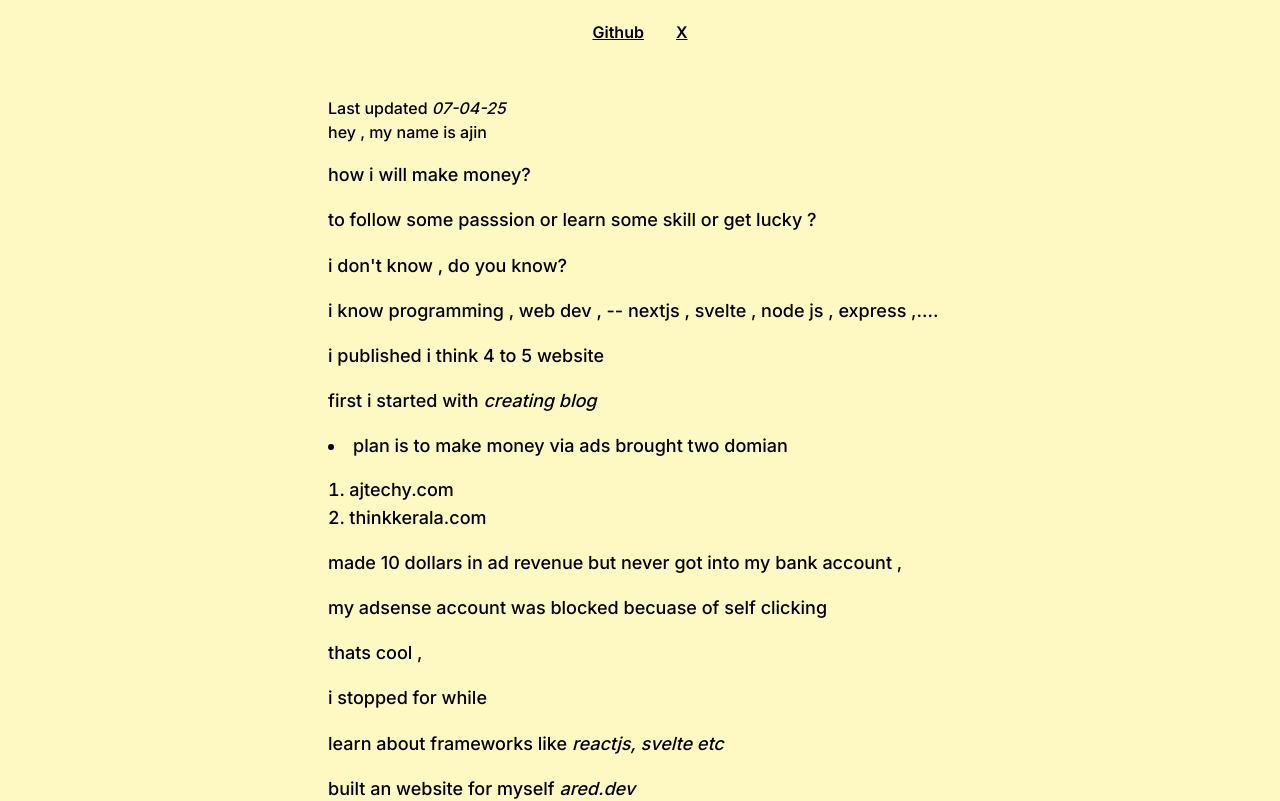
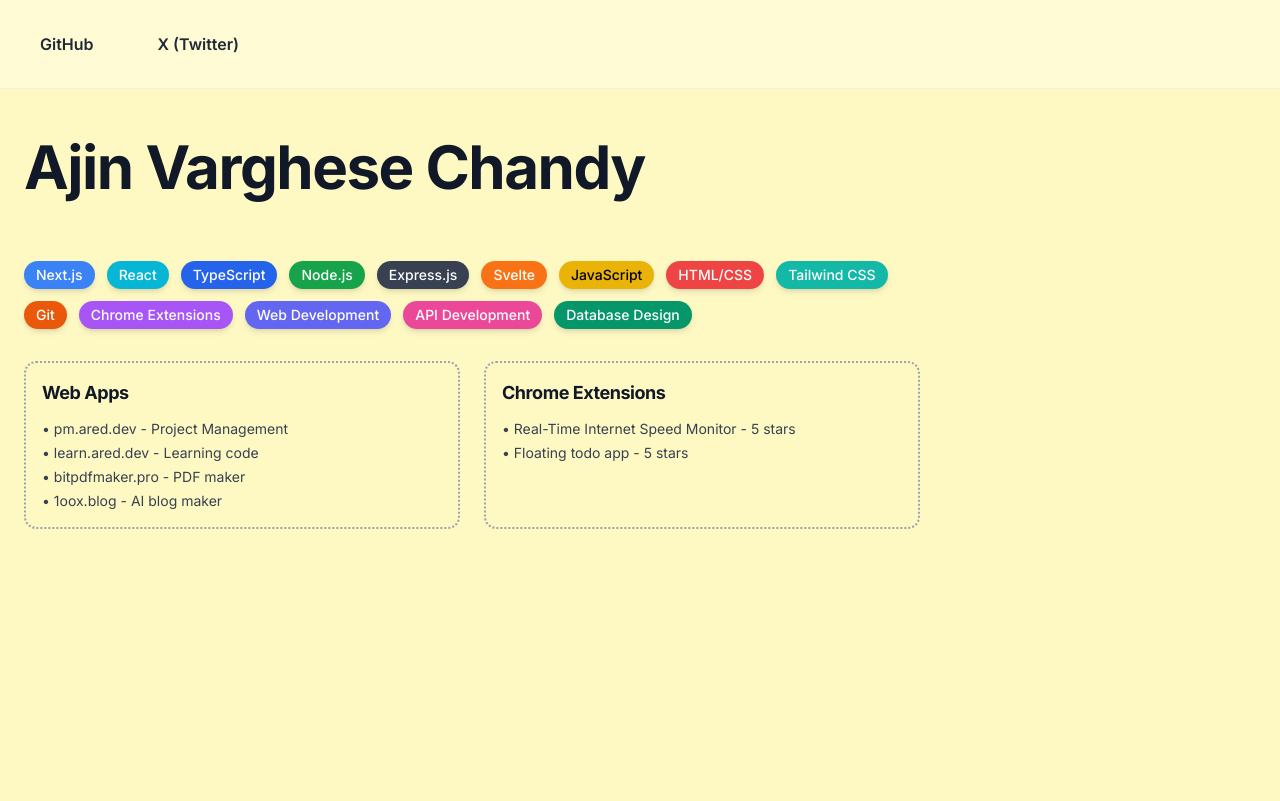
Before and after one commit to aajinn/0Ared, a Next.js app: page / in a window 1280 px wide. Shown: the top 801 px of the page. Built offline with nearby package versions, Linux system fonts and the light colour scheme.

Commit message:
new style

```diff
--- a/src/app/globals.css
+++ b/src/app/globals.css
@@ -5,42 +5,35 @@
 body {
   @apply bg-yellow-100;
 }
-strong {
-  font-size: x-large;
+
+/* Enhanced typography */
+@layer base {
+  h1, h2, h3, h4, h5, h6 {
+    @apply font-bold tracking-tight;
+  }
+
+  p {
+    @apply leading-relaxed;
+  }
 }
 
-.markdown h1 {
-  @apply text-4xl font-bold text-black;
+/* Smooth scrolling */
+html {
+  scroll-behavior: smooth;
 }
 
-.markdown h2 {
-  @apply text-3xl font-semibold text-black mt-6;
+/* Custom animations */
+@keyframes fadeInUp {
+  from {
+    opacity: 0;
+    transform: translateY(20px);
+  }
+  to {
+    opacity: 1;
+    transform: translateY(0);
+  }
 }
 
-.markdown p {
-  @apply text-lg leading-relaxed text-black mt-4;
+.animate-fade-in-up {
+  animation: fadeInUp 0.6s ease-out;
 }
-
-.markdown a {
-  @apply text-blue-500 underline hover:text-blue-700;
-}
-
-.markdown ul {
-  @apply list-disc list-inside my-4;
-}
-
-.markdown ol {
-  @apply list-decimal list-inside my-4;
-}
-
-.markdown li {
-  @apply text-lg text-black;
-}
-
-.markdown pre {
-  @apply bg-gray-900 text-gray-200 p-4 rounded-md overflow-x-auto my-4;
-}
-
-.markdown code {
-  @apply bg-gray-100 text-red-500 px-1 rounded;
-}
--- a/src/app/page.tsx
+++ b/src/app/page.tsx
@@ -1,36 +1,74 @@
 import React from 'react';
-import fs from 'fs';
-import path from 'path';
-import ReactMarkdown from 'react-markdown';
-import remarkGfm from 'remark-gfm';
+import CardList from '@/src/components/CardList';
 
-const Home = async () => {
-    // Read the markdown file
-    const filePath = path.join(
-        process.cwd(),
-        'content',
-        'myblog.md',
-    );
-    const markdownContent =
-        fs.readFileSync(
-            filePath,
-            'utf-8',
-        );
+const Home = () => {
+    const skills = [
+        { name: "Next.js", color: "bg-blue-500 text-white" },
+        { name: "React", color: "bg-cyan-500 text-white" },
+        { name: "TypeScript", color: "bg-blue-600 text-white" },
+        { name: "Node.js", color: "bg-green-600 text-white" },
+        { name: "Express.js", color: "bg-gray-700 text-white" },
+        { name: "Svelte", color: "bg-orange-500 text-white" },
+        { name: "JavaScript", color: "bg-yellow-500 text-black" },
+        { name: "HTML/CSS", color: "bg-red-500 text-white" },
+        { name: "Tailwind CSS", color: "bg-teal-500 text-white" },
+        { name: "Git", color: "bg-orange-600 text-white" },
+        { name: "Chrome Extensions", color: "bg-purple-500 text-white" },
+        { name: "Web Development", color: "bg-indigo-500 text-white" },
+        { name: "API Development", color: "bg-pink-500 text-white" },
+        { name: "Database Design", color: "bg-emerald-600 text-white" }
+    ];
+
+    const webApps = [
+        "pm.ared.dev - Project Management",
+        "learn.ared.dev - Learning code",
+        "bitpdfmaker.pro - PDF maker",
+        "1oox.blog - AI blog maker"
+    ];
+
+    const chromeExtensions = [
+        "Real-Time Internet Speed Monitor - 5 stars",
+        "Floating todo app - 5 stars"
+    ];
 
     return (
-        <main className="container flex justify-center mx-auto px-4 py-8">
-            <section className="mb-8 text-left lg:w-1/2 font-medium break-words relative">
-                <div className="markdown text-pretty prose prose-lg max-w-none">
-                    <ReactMarkdown
-                        remarkPlugins={[
-                            remarkGfm,
-                        ]}>
-                        {
-                            markdownContent
-                        }
-                    </ReactMarkdown>
+        <main className="min-h-screen bg-yellow-100">
+            <div className="container mx-auto px-6 py-12">
+                <div className="max-w-4xl">
+                    {/* Hero Section */}
+                    <div className="mb-16">
+                        <h1 className="text-4xl md:text-6xl font-bold text-gray-900 mb-6 leading-tight">
+                            Ajin Varghese Chandy
+                        </h1>
+                    </div>
+
+                    {/* Skills Section */}
+                    <div className="mb-8">
+                        <div className="flex flex-wrap gap-3">
+                            {skills.map((skill, index) => (
+                                <div
+                                    key={index}
+                                    className={`${skill.color} px-3 py-1 rounded-full font-medium text-xs md:text-sm shadow-md hover:shadow-lg transition-all duration-300 hover:scale-105 cursor-default`}
+                                >
+                                    {skill.name}
+                                </div>
+                            ))}
+                        </div>
+                    </div>
+
+                    {/* Projects Section */}
+                    <div className="grid grid-cols-1 md:grid-cols-2 gap-6">
+                        <CardList
+                            title="Web Apps"
+                            items={webApps}
+                        />
+                        <CardList
+                            title="Chrome Extensions"
+                            items={chromeExtensions}
+                        />
+                    </div>
                 </div>
-            </section>
+            </div>
         </main>
     );
 };
--- /dev/null
+++ b/src/components/CardList.tsx
@@ -0,0 +1,29 @@
+import React from 'react';
+
+interface CardListProps {
+        title: string;
+        items: string[];
+        className?: string;
+}
+
+const CardList: React.FC<CardListProps> = ({ title, items, className = "" }) => {
+        return (
+                <div className={`bg-transparent border-2 border-dotted border-gray-400 rounded-xl p-4 ${className}`}>
+                        <h3 className="text-lg font-bold text-gray-900 mb-3">
+                                {title}
+                        </h3>
+                        <ul className="space-y-1">
+                                {items.map((item, index) => (
+                                        <li
+                                                key={index}
+                                                className="text-gray-700 text-sm hover:text-gray-900 transition-colors duration-200 cursor-pointer"
+                                        >
+                                                • {item}
+                                        </li>
+                                ))}
+                        </ul>
+                </div>
+        );
+};
+
+export default CardList;
--- a/src/components/Header.tsx
+++ b/src/components/Header.tsx
@@ -2,21 +2,21 @@
 
 export default function Header() {
      return (
-          <header className="py-4">
-               <div className="container mx-auto px-4">
-                    <div className="flex flex-col items-center">
-                         <nav className="flex flex-wrap justify-center space-x-2 md:space-x-4">
+          <header className="py-6 bg-white/30 backdrop-blur-sm border-b border-gray-200/50">
+               <div className="container mx-auto px-6">
+                    <div className="flex flex-col items-start">
+                         <nav className="flex flex-wrap space-x-6 md:space-x-8">
                               <Link
                                    href="https://github.com/aajinn"
-                                   className="hover:text-gray-300 px-2 py-1 font-semibold underline"
+                                   className="hover:text-gray-700 px-4 py-2 font-semibold text-gray-800 transition-colors duration-300 hover:bg-white/50 rounded-lg"
                               >
-                                   <span>Github</span>
+                                   <span>GitHub</span>
                               </Link>
                               <Link
                                    href="https://x.com/areddev"
-                                   className="hover:text-gray-300 px-2 py-1 font-semibold underline"
+                                   className="hover:text-gray-700 px-4 py-2 font-semibold text-gray-800 transition-colors duration-300 hover:bg-white/50 rounded-lg"
                               >
-                                   <span>X</span>
+                                   <span>X (Twitter)</span>
                               </Link>
                          </nav>
                     </div>
```
